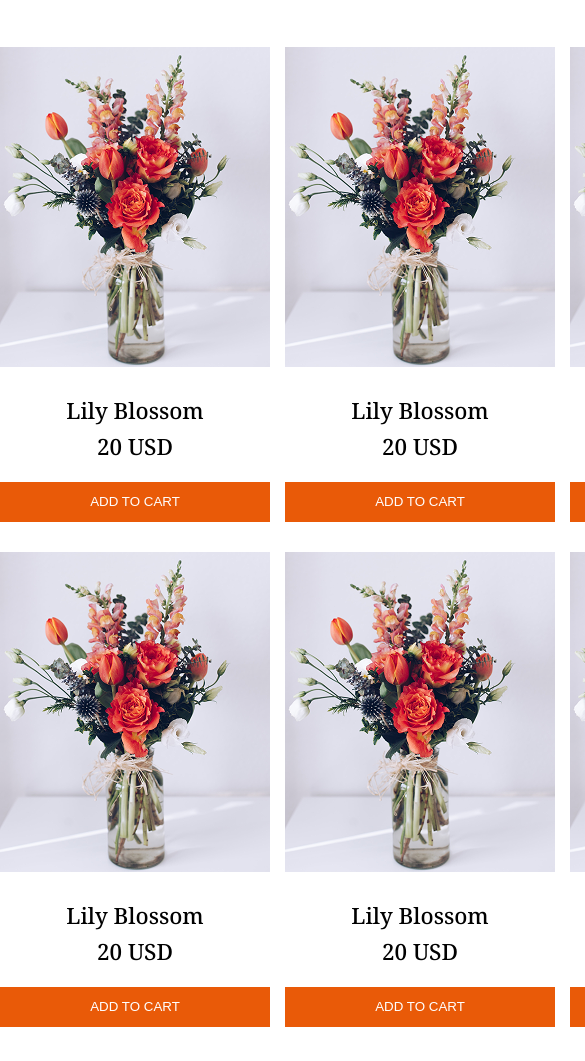
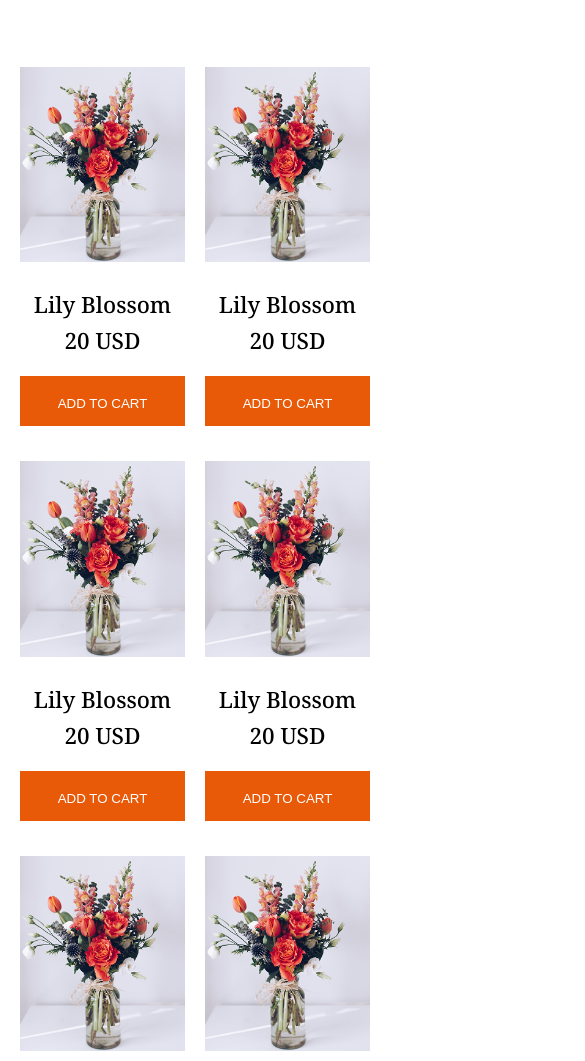
Before and after one commit to sukarnabarua231/Responsive-flower, a plain HTML site: page index.html in a window 390 px wide. Shown: the part 1195-2256 px from the top of the page, 585 px wide, since content can reach past the window. Before the commit the page ends 2222 px from the top, so only its background shows below. Drawn offline with Linux system fonts and the light colour scheme.

Commit message:
added plants responsive

```diff
--- a/index.html
+++ b/index.html
@@ -42,7 +42,7 @@
     <main>
         <section class="plants">
             <h1 class="dark-01">Our <span class="orange">Plants</span></h1>
-            <p class="gray-02">Indulge your senses with the beauty and fragrance of our fresh flower shop. From <br>
+            <p class="gray-02">Indulge your senses with the beauty and fragrance of our fresh flower shop. From <br class="break">
             classic roses to exotic blooms, we offer a wide variety of fresh.</p>
           <div class="cart-container">
              <div class="plants-cart">
--- a/style/style.css
+++ b/style/style.css
@@ -91,8 +91,8 @@
     max-width: 1140px;
     display: grid;
     grid-template-columns: repeat(4,1fr);
-    column-gap: 15px;
-    row-gap: 30px;
+    column-gap: 20px;
+    row-gap: 35px;
 }
 .plants-cart{
     max-width: 270px;
@@ -110,8 +110,10 @@
     margin-top: 5px;
 }
 .btn{
-    width: 270px;
-    height: 40px;
+    max-width: 270px;
+    max-height: 50px;
+    width: 100%;
+    padding: 20px 0;
     margin-top: 20px;
     color: white;
     background-color: #E95A08;
@@ -134,5 +136,12 @@
    .banner-content{
     margin-left: 15px;
    }
-
+   /* plants-responsive */
+   .cart-container{
+    grid-template-columns: repeat(2,1fr);
+    padding: 20px;
 }
+.break{
+    display: none;
+}
+}
```
